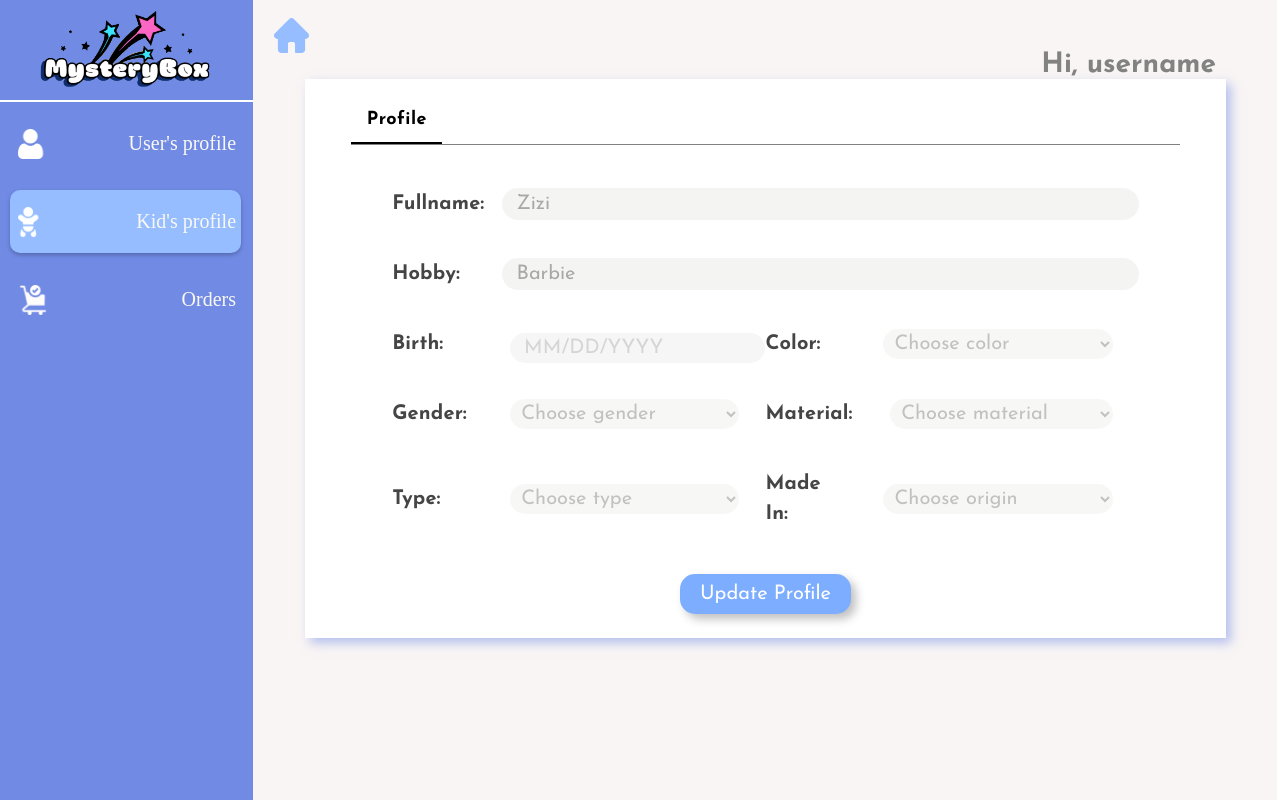
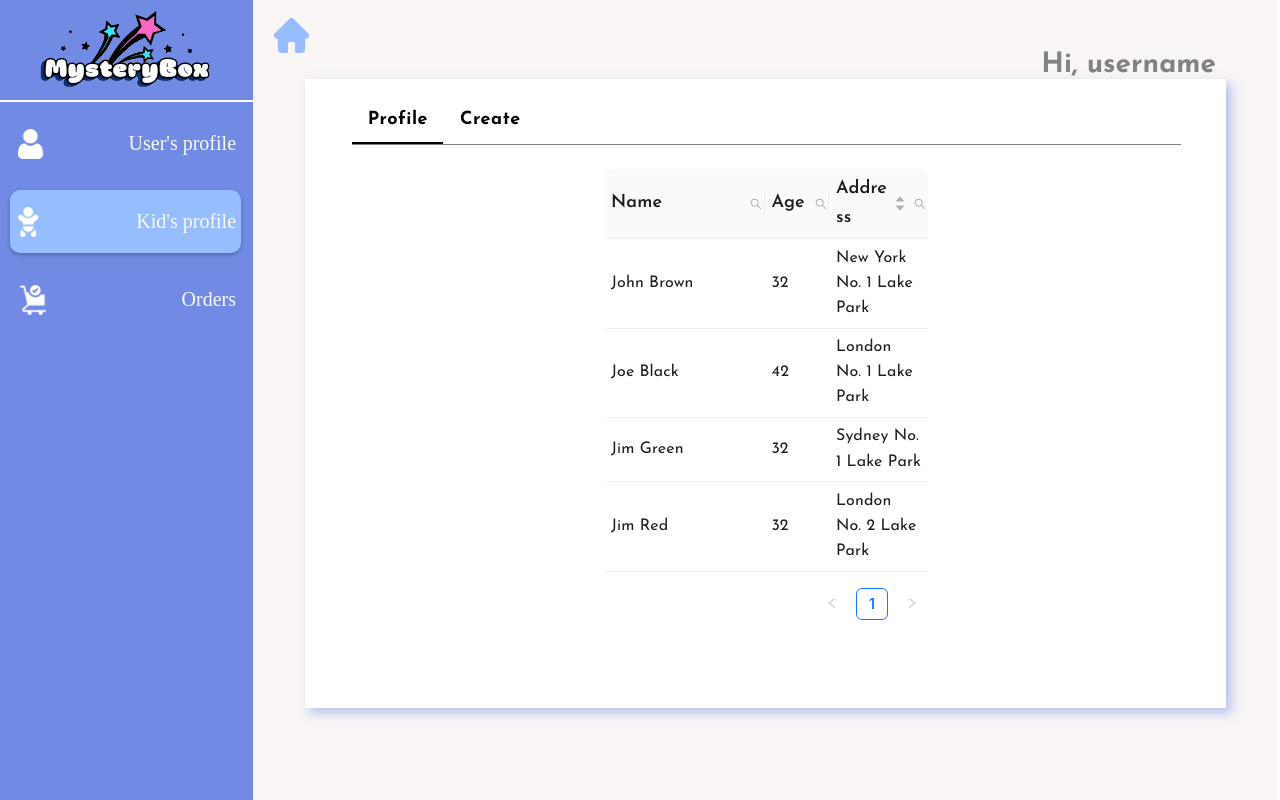
Before and after one commit to ViNguyenThanh/MysteryBox_SWD_FE, a React (Vite) app: page /user/kid-profile in a window 1280 px wide. Built offline with nearby package versions, Linux system fonts and the light colour scheme; a web font is replaced by a local one.

Commit message:
Update kid profie

```diff
--- a/package.json
+++ b/package.json
@@ -21,6 +21,7 @@
     "formik": "^2.4.6",
     "react": "^18.2.0",
     "react-dom": "^18.2.0",
+    "react-highlight-words": "^0.20.0",
     "react-router-dom": "^6.23.1",
     "recharts": "^2.12.7",
     "yup": "^1.4.0"
--- a/src/App.jsx
+++ b/src/App.jsx
@@ -10,6 +10,8 @@ import Login from './pages/Auth/Login'
 import Home from './pages/Home/Home'
 import User from './pages/User/User'
 import UserProfile from './components/User/UserProfile/UserProfile'
+import KidProfile from './components/User/KidProfile/KidProfile'
+import Order from './components/User/Order/Order'
 
 function App() {
 
@@ -21,7 +23,12 @@ function App() {
         <Route path="/register" element={<Register/>}/>
         <Route path="/login" element={<Login/>}/>
 
-        <Route path="/user*" element={<User/>}/>
+        {/* <Route path="/user*" element={<User/>}/> */}
+        <Route path="/user" element={<User/>}>
+          <Route path='user-profile' element={<UserProfile/>}/>
+          <Route path='kid-profile' element={<KidProfile/>}/>
+          <Route path='order' element={<Order/>}/>
+        </Route>
       </Routes>
     </>
   )
--- a/src/components/User/KidProfile/KidProfile.jsx
+++ b/src/components/User/KidProfile/KidProfile.jsx
@@ -1,4 +1,4 @@
-import React, {useState } from 'react'
+import React, { useState } from 'react'
 import "./KidProfile.css"
 
 import Box from '@mui/material/Box';
@@ -9,7 +9,7 @@ import TabPanel from '@mui/lab/TabPanel';
 import { DatePicker, LocalizationProvider } from '@mui/x-date-pickers';
 import { DemoContainer } from '@mui/x-date-pickers/internals/demo';
 import { AdapterDayjs } from '@mui/x-date-pickers/AdapterDayjs';
-
+import TableKid from './TableKid';
 
 const KidProfile = () => {
 
@@ -75,8 +75,6 @@ const KidProfile = () => {
   }
 
 
-
-
   return (
     <div className="kid_profile-container">
       <Box sx={{ width: '100%', typography: 'body1' }} className="box-container">
@@ -84,11 +82,14 @@ const KidProfile = () => {
           <Box className="box">
             <TabList onChange={handleChange} aria-label="lab API tabs example">
               <Tab label="Profile" value="1" className='title' />
-              {/* <Tab label="Item Two" value="2" className='title'/>
-              <Tab label="Item Three" value="3" className='title'/> */}
+              <Tab label="Create" value="2" className='title' />
+              {/* <Tab label="Item Three" value="3" className='title'/> */}
             </TabList>
           </Box>
-          <TabPanel value="1" className='content'>
+          <TabPanel value="1">
+            <TableKid/>
+          </TabPanel>
+          <TabPanel value="2" className='content'>
             <div className="field">
               <p>Fullname: </p>
               <input
--- /dev/null
+++ b/src/components/User/KidProfile/TableKid.css
@@ -0,0 +1,27 @@
+.table_kid-container{
+    margin:  0 5%;
+    width: 90%;
+    display: flex;
+    justify-content: center;
+}
+
+:where(.css-dev-only-do-not-override-j9bb5n).ant-table-wrapper {
+    width: 100%;
+}
+
+.css-13xfq8m-MuiTabPanel-root{
+    width: 95%;
+}
+
+/* chỉnh tên cột */
+.ant-table-column-title {
+    font-family: "Josefin Sans", sans-serif;
+    font-size: 18px;
+}
+
+/* chỉnh content ở trong */
+.ant-table-cell{
+    font-family: "Josefin Sans", sans-serif;
+    font-size: 16px;
+    padding: 2% !important;
+}
--- /dev/null
+++ b/src/components/User/KidProfile/TableKid.jsx
@@ -0,0 +1,172 @@
+import React, { useRef, useState } from 'react'
+import './TableKid.css'
+
+import { SearchOutlined } from '@ant-design/icons';
+import { Button, Input, Space, Table } from 'antd';
+import Highlighter from 'react-highlight-words';
+
+const data = [
+    {
+        key: '1',
+        name: 'John Brown',
+        age: 32,
+        address: 'New York No. 1 Lake Park',
+    },
+    {
+        key: '2',
+        name: 'Joe Black',
+        age: 42,
+        address: 'London No. 1 Lake Park',
+    },
+    {
+        key: '3',
+        name: 'Jim Green',
+        age: 32,
+        address: 'Sydney No. 1 Lake Park',
+    },
+    {
+        key: '4',
+        name: 'Jim Red',
+        age: 32,
+        address: 'London No. 2 Lake Park',
+    },
+];
+
+export default function TableKid() {
+    const [searchText, setSearchText] = useState('');
+    const [searchedColumn, setSearchedColumn] = useState('');
+    const searchInput = useRef(null);
+    const handleSearch = (selectedKeys, confirm, dataIndex) => {
+        confirm();
+        setSearchText(selectedKeys[0]);
+        setSearchedColumn(dataIndex);
+    };
+    const handleReset = (clearFilters) => {
+        clearFilters();
+        setSearchText('');
+    };
+    const getColumnSearchProps = (dataIndex) => ({
+        filterDropdown: ({ setSelectedKeys, selectedKeys, confirm, clearFilters, close }) => (
+            <div
+                style={{
+                    padding: 8,
+                }}
+                onKeyDown={(e) => e.stopPropagation()}
+            >
+                <Input
+                    ref={searchInput}
+                    placeholder={`Search ${dataIndex}`}
+                    value={selectedKeys[0]}
+                    onChange={(e) => setSelectedKeys(e.target.value ? [e.target.value] : [])}
+                    onPressEnter={() => handleSearch(selectedKeys, confirm, dataIndex)}
+                    style={{
+                        marginBottom: 8,
+                        display: 'block',
+                    }}
+                />
+                <Space>
+                    <Button
+                        type="primary"
+                        onClick={() => handleSearch(selectedKeys, confirm, dataIndex)}
+                        icon={<SearchOutlined />}
+                        size="small"
+                        style={{
+                            width: 90,
+                        }}
+                    >
+                        Search
+                    </Button>
+                    <Button
+                        onClick={() => clearFilters && handleReset(clearFilters)}
+                        size="small"
+                        style={{
+                            width: 90,
+                        }}
+                    >
+                        Reset
+                    </Button>
+                    <Button
+                        type="link"
+                        size="small"
+                        onClick={() => {
+                            confirm({
+                                closeDropdown: false,
+                            });
+                            setSearchText(selectedKeys[0]);
+                            setSearchedColumn(dataIndex);
+                        }}
+                    >
+                        Filter
+                    </Button>
+                    <Button
+                        type="link"
+                        size="small"
+                        onClick={() => {
+                            close();
+                        }}
+                    >
+                        close
+                    </Button>
+                </Space>
+            </div>
+        ),
+        filterIcon: (filtered) => (
+            <SearchOutlined
+                style={{
+                    color: filtered ? '#1677ff' : undefined,
+                }}
+            />
+        ),
+        onFilter: (value, record) =>
+            record[dataIndex].toString().toLowerCase().includes(value.toLowerCase()),
+        onFilterDropdownOpenChange: (visible) => {
+            if (visible) {
+                setTimeout(() => searchInput.current?.select(), 100);
+            }
+        },
+        render: (text) =>
+            searchedColumn === dataIndex ? (
+                <Highlighter
+                    highlightStyle={{
+                        backgroundColor: '#ffc069',
+                        padding: 0,
+                    }}
+                    searchWords={[searchText]}
+                    autoEscape
+                    textToHighlight={text ? text.toString() : ''}
+                />
+            ) : (
+                text
+            ),
+    });
+    const columns = [
+        {
+            title: 'Name',
+            dataIndex: 'name',
+            key: 'name',
+            width: '50%',
+            ...getColumnSearchProps('name'),
+        },
+        {
+            title: 'Age',
+            dataIndex: 'age',
+            key: 'age',
+            width: '20%',
+            ...getColumnSearchProps('age'),
+        },
+        {
+            title: 'Address',
+            dataIndex: 'address',
+            key: 'address',
+            ...getColumnSearchProps('address'),
+            sorter: (a, b) => a.address.length - b.address.length,
+            sortDirections: ['descend', 'ascend'],
+        },
+    ];
+    return (
+        <div className="table_kid-container">
+            <Table columns={columns} dataSource={data}/>
+        </div>
+
+    )
+}
--- a/src/pages/User/User.jsx
+++ b/src/pages/User/User.jsx
@@ -2,7 +2,7 @@ import React, { useEffect, useState } from 'react'
 import './User.css'
 import UserMenu from '../../components/User/UserMenu/UserMenu'
 import blueHome from "/assets/home_blue.png"
-import { Route, Routes, useLocation, useNavigate } from 'react-router-dom'
+import { Outlet, Route, Routes, useLocation, useNavigate } from 'react-router-dom'
 import UserProfile from '../../components/User/UserProfile/UserProfile'
 import KidProfile from '../../components/User/KidProfile/KidProfile'
 import Order from '../../components/User/Order/Order'
@@ -37,7 +37,7 @@ const User = () => {
   const location = useLocation()
 
   useEffect(() => {
-    if (location.pathname === '/user'){
+    if (location.pathname === '/user') {
       navigate('/user/user-profile')
     }
   }, [location, navigate])
@@ -48,10 +48,10 @@ const User = () => {
 
         {/* truyền như này vẫn gọi được component UserProfile, KidProfile nhưng không thể thay đổi đường dẫn */}
         <UserMenu
-          // onShowUserProfile={handleShowUserProfile}
-          // onHideUserProfile={handleHideUserProfile}
-          // onShowKidProfile={handleShowKidProfile}
-          // onHideKidProfile={handleHideKidProfile}
+        // onShowUserProfile={handleShowUserProfile}
+        // onHideUserProfile={handleHideUserProfile}
+        // onShowKidProfile={handleShowKidProfile}
+        // onHideKidProfile={handleHideKidProfile}
         />
 
         <div className='user-right-container'>
@@ -63,12 +63,23 @@ const User = () => {
             {/* {showUserProfile && <UserProfile/>}
             {showKidProfile && <KidProfile/>} */}
 
-            <Routes>
+            {/* <Routes>
               <Route path="/user-profile" element={<UserProfile />} />
               <Route path="/kid-profile" element={<KidProfile />} />
               <Route path="/order" element = {<Order/>}/>
-            </Routes>
+            </Routes> */}
 
+            {/*
+              Thay vì khai báo route như trên thì khai báo bên app.jsx như sau:
+              <Route path="/user" element={<User/>}>
+                <Route path='user-profile' element={<UserProfile/>}/>
+                <Route path='kid-profile' element={<KidProfile/>}/>
+                <Route path='order' element={<Order/>}/>
+              </Route>
+              sau đó vào nơi chứa cha và gọi Outlet (của thư viện react-router-dom)
+              tùy thuộc vào đường dẫn mình truyền nó sẽ gọi ra những component có trong cha
+            */}
+            <Outlet />
           </div>
 
         </div>
```
Also changed, not shown: 1 other file (tests, documents, lock files or other folders).
